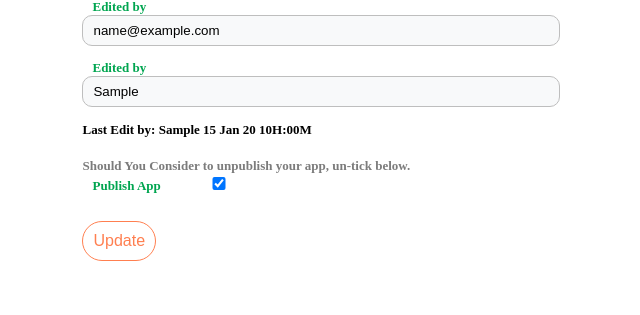
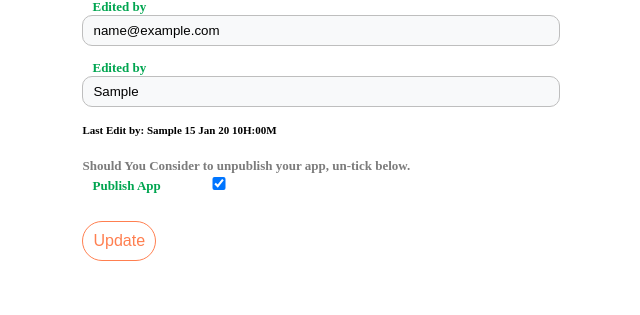
Before and after one commit to Tmazst/mobile_apps_eswatini, a Flask app: a page that uses templates/app_form_edit.html in a window 1280 px wide. Shown: the part 2003-2318 px from the top of the page, without its empty margins (330-970 px from the left). Run offline with Flask 3, Linux system fonts and the light colour scheme; tables that the repository leaves empty hold one stand-in row (values such as "Sample post"); some libraries are stand-ins or nearby versions; some web fonts are replaced.

Commit message:
sat night

```diff
--- a/app.py
+++ b/app.py
@@ -207,10 +207,12 @@ def send_email(app_info):
             <div class="header">
                 <img style="height: inherit;" src="https://techxolutions.com/images/logo.png" alt="Image"" /> <img style="height: inherit;" src="https://techxolutions.com/images/eswatini_flag.png" />
             </div>
+
             <!-- Subject  -->
             <div class="subject">
                <span class="sub-titles" style="background-color: #c4c4c4;color:white;padding:5px 10px;border-radius: 15px;font-weight: 600;font-size: 16px;">Subject</span> <span style="font-size: large;">Showcase Your App on Our New Platform!</span>
             </div><br><br>
+
             <!-- Body Message  -->
             <section style="flex-wrap: nowrap;padding:10px" class="">
                 <!-- Greeting Message  -->
@@ -219,14 +221,12 @@ def send_email(app_info):
                     out on behalf of Tech Xolutions(TechX). We are launching a new initiative "TechConnectPlus" aimed at enhancing
                     the visibility and accessibility of mobile applications developed in Eswatini, with a focus on better service delivery for EmaSwati.
                 </div><br>
+
                 <div style="color:rgb(53, 53, 53)" class="content"> We believe that your app {app_info.name} significantly contributes to the needs of Eswatini
                     community and would like to feature it prominently on our centralized platform.
                     This platform serve as a repository where users can easily discover and explore mobile applications
                     that cater to their service requirements.
                 </div>
-
-
-
 
                 <!-- Link  -->
                 <div style="margin:20px auto;width:max-content"><span>Please Visit TechConnect Plus here:</span><a href="https://eswatiniapps.techxolutions.com"><span style="background-color: #00a550;color:white;padding:5px 10px;border-radius: 15px;font-weight: 600;font-size: 16px;" class="sub-titles">website</span></div></a>
--- a/templates/app_form_edit.html
+++ b/templates/app_form_edit.html
@@ -345,7 +345,7 @@
                 {{ app_form_update.edited_by(class="form-control adj-width-60",placeholder="e.g Sipho Soko, Communications")}}<br>
             {%endif%}
             {% if app_info.edited.strftime %}
-                <label style="font-size:13px;font-weight:600">Last Edit by: {{app_info.edited_by}}  {{app_info.edited.strftime("%d %b %y  %HH:%MM")}}</label>
+                <label style="font-size:11px;font-weight:600">Last Edit by: {{app_info.edited_by}}  {{app_info.edited.strftime("%d %b %y  %HH:%MM")}}</label>
             {% endif %}
             {% if app_form_update.edited_by.errors %}
             {% for error in app_form_update.edited_by.errors %}
```
